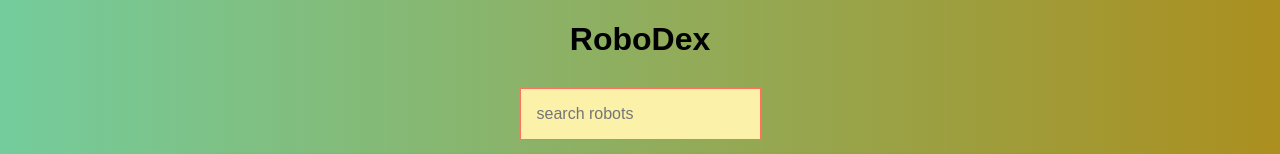
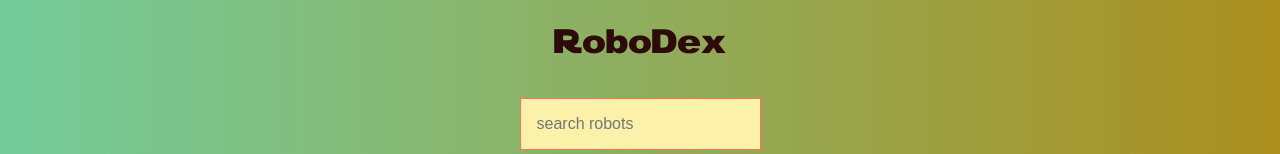
Before and after one commit to MMoronto/robodex, a React (Create React App) app: page / in a window 1280 px wide. Shown: the top 154 px of the page. Built offline with nearby package versions, Linux system fonts and the light colour scheme.

Commit message:
Style/css revisions

```diff
--- a/src/App.css
+++ b/src/App.css
@@ -2,11 +2,13 @@
 
 @font-face {
     font-family: "STARWARS";
-    src: url("STARWARS.eot?") format("eot"), url("STARWARS.woff") format("woff"), url("STARWARS.ttf") format("truetype"), url("STARWARS.svg#STARWARS") format("svg");
+    src: local('STARWARS'), url("STARWARS.woff") format("woff");
     font-weight:normal;
     font-style:normal;
 }
 
 h1 {
     font-family: 'STARWARS';
+    font-weight: 200;
+    color: rgb(46, 11, 11);
 }
--- a/src/App.js
+++ b/src/App.js
@@ -2,6 +2,7 @@ import React, { Component } from 'react';
 import CardList from './CardList';
 import SearchBox from './SearchBox';
 import { robots } from './robots';
+import './App.css';
 // import { render } from 'react-dom';
 
 class App extends Component {
@@ -23,7 +24,7 @@ class App extends Component {
         })
         return (
             <div className='tc' >
-                <h1>RoboDex</h1>
+                <h1 className='f2'>RoboDex</h1>
                 <SearchBox searchChange={this.onSearchChange} />
                 <CardList robots={filteredRobots}/>
             </div>
```
